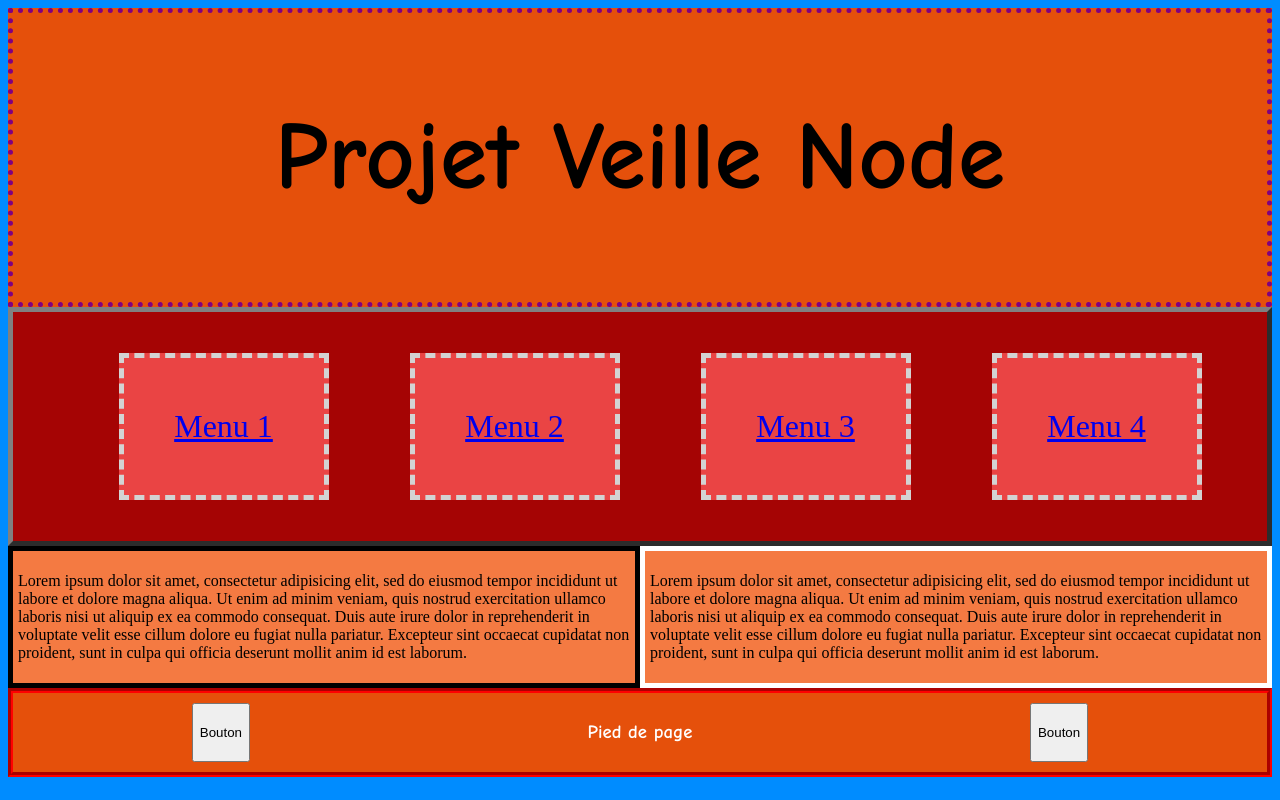
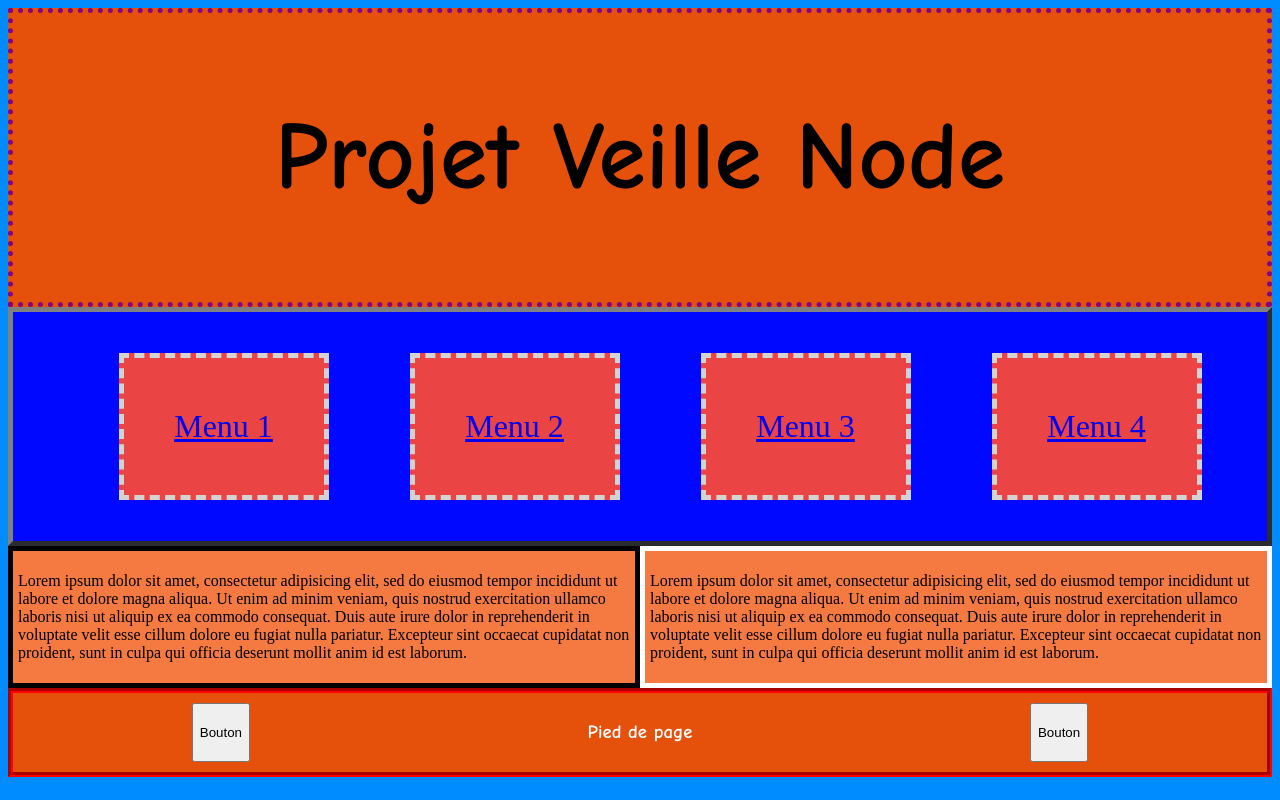
Before and after one commit to Pikogan/veille-node2, a plain HTML site: page index.html in a window 1280 px wide. Drawn offline with Linux system fonts and the light colour scheme.

Commit message:
Changement de la couleur de fond des boutons

```diff
--- a/less/style.less
+++ b/less/style.less
@@ -1,6 +1,6 @@
 @couleurFondSection: #f47a42;
 @couleurFootHead: #e5500b;
-@couleurFondBtn: #a50404;
+@couleurFondBtn: #0008ff;
 @couleurBtn: #ea4444;
 @couleurFond: #008cff;
 
```
Also changed, not shown: css/style.css.
